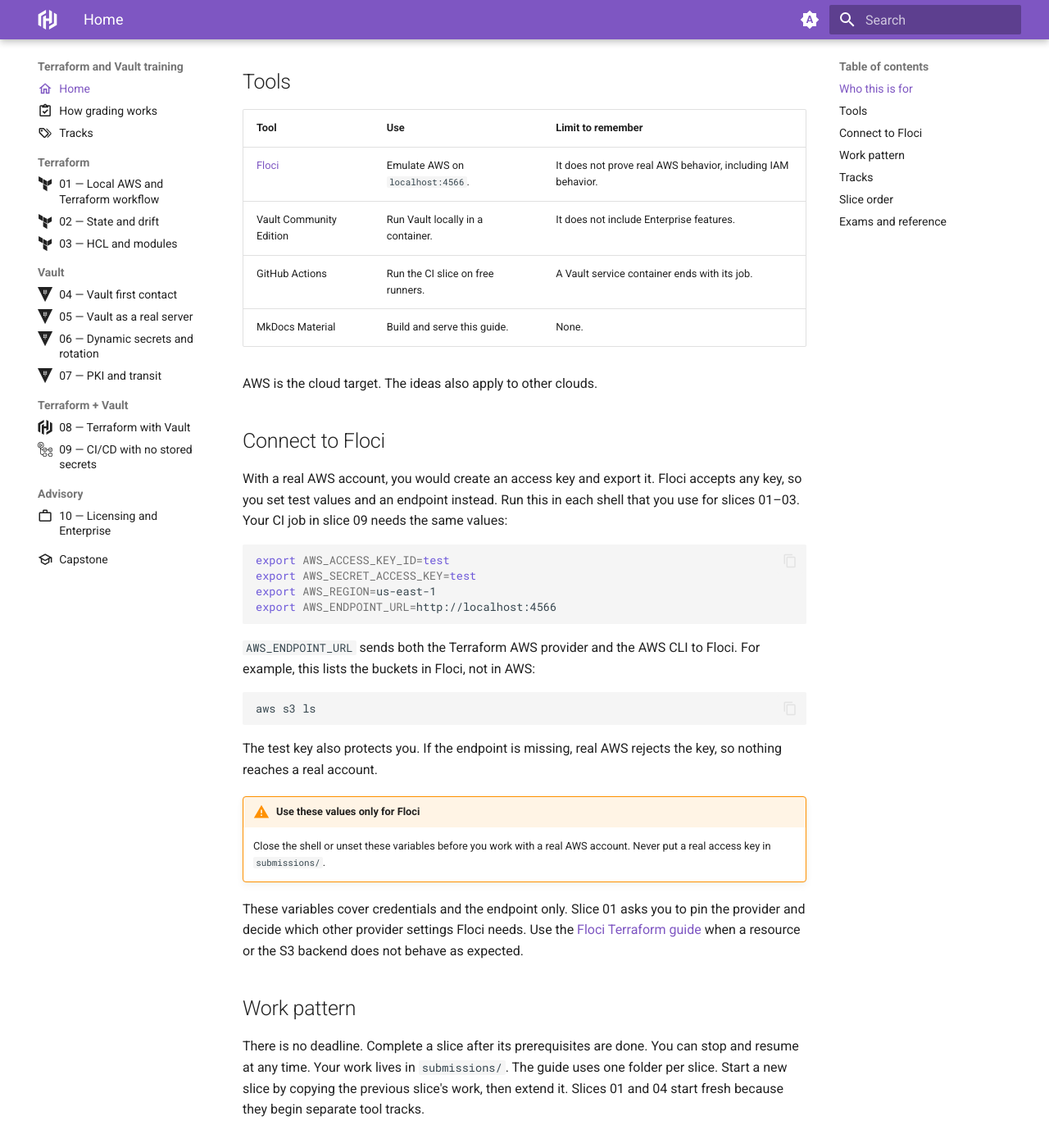
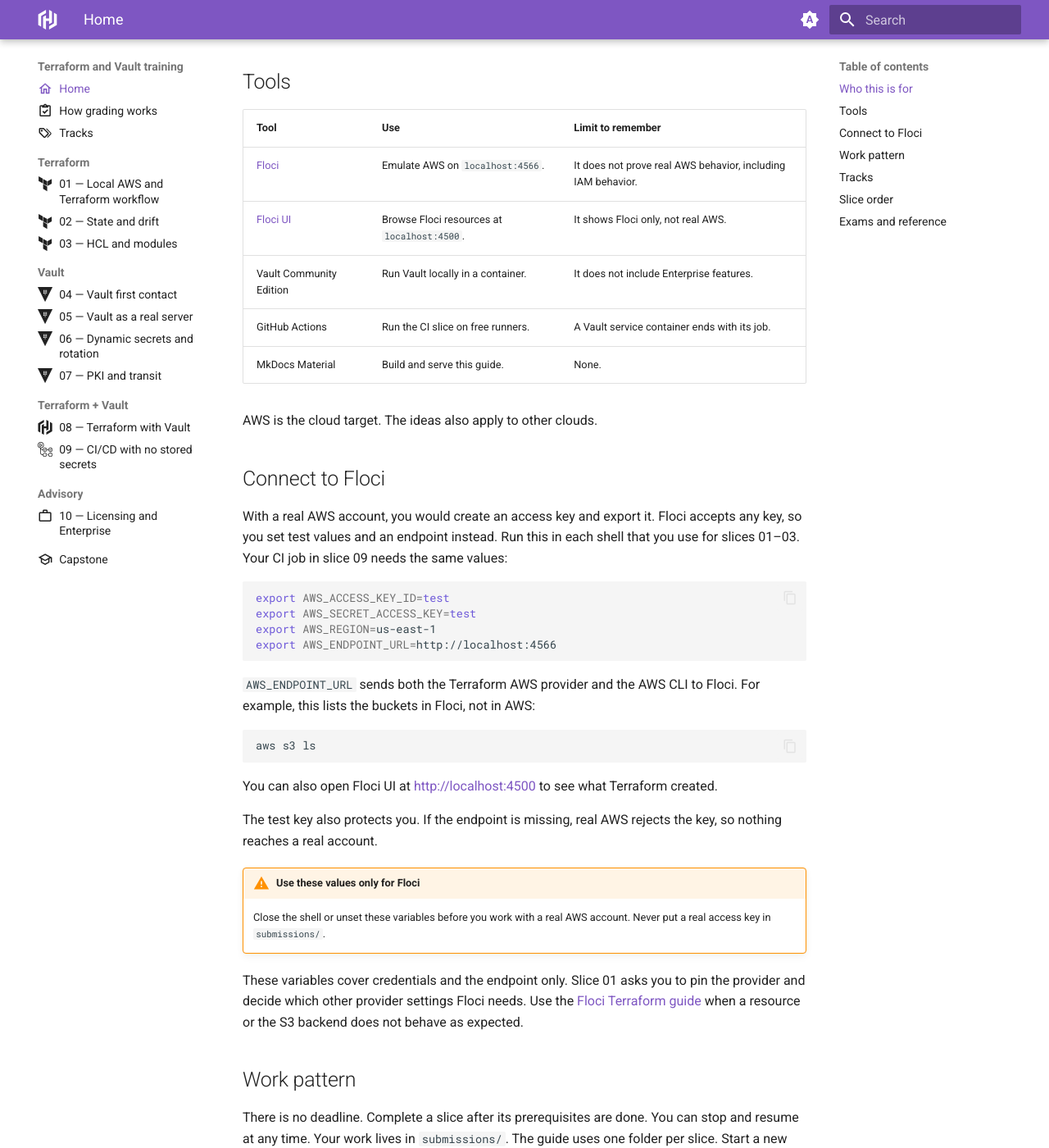
Before and after one commit to OpalBolt/Hashicorp-Katas, an MkDocs documentation site: the page built from docs/index.md, in a window 1280 px wide and 1400 px high, scrolled down 406 px. Shown: the whole window at 82% size. Built offline with MkDocs 1.6.1 and Material for MkDocs 9.7.7, drawn with Linux system fonts in a browser that asks for light colours.

Commit message:
feat: add Floci UI to the training containers
Learners can see what Terraform created without extra AWS CLI calls. The official image runs as its own service on the Compose network, so Floci needs no Docker socket and the repo needs no submodule.

````diff
--- a/docs/index.md
+++ b/docs/index.md
@@ -19,6 +19,7 @@ It gives you goals, reasons, constraints, and checks. It does not give you solut
 | Tool | Use | Limit to remember |
 |---|---|---|
 | [Floci](https://github.com/floci-io/floci) | Emulate AWS on `localhost:4566`. | It does not prove real AWS behavior, including IAM behavior. |
+| [Floci UI](https://github.com/floci-io/floci-ui) | Browse Floci resources at `localhost:4500`. | It shows Floci only, not real AWS. |
 | Vault Community Edition | Run Vault locally in a container. | It does not include Enterprise features. |
 | GitHub Actions | Run the CI slice on free runners. | A Vault service container ends with its job. |
 | MkDocs Material | Build and serve this guide. | None. |
@@ -45,6 +46,9 @@ Floci. For example, this lists the buckets in Floci, not in AWS:
 ```bash
 aws s3 ls
 ```
+
+You can also open Floci UI at <http://localhost:4500> to see what Terraform
+created.
 
 The test key also protects you. If the endpoint is missing, real AWS rejects
 the key, so nothing reaches a real account.
--- a/mise.toml
+++ b/mise.toml
@@ -19,7 +19,7 @@ description = "Serve the guide locally"
 run = "mkdocs serve"
 
 [tasks.start]
-description = "Start the Floci and PostgreSQL containers"
+description = "Start the Floci, Floci UI, and PostgreSQL containers"
 run = "docker compose up --detach"
 
 [tasks.stop]
````
Also changed, not shown: README.md (+4 -2 lines), compose.yml (+10 -0 lines).
